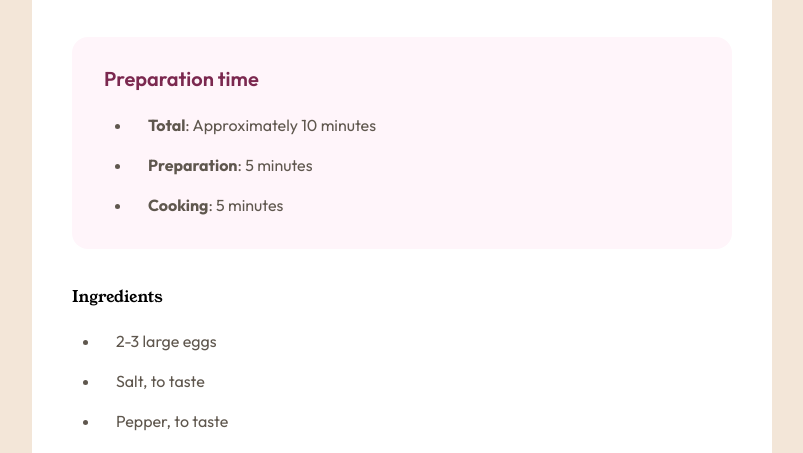
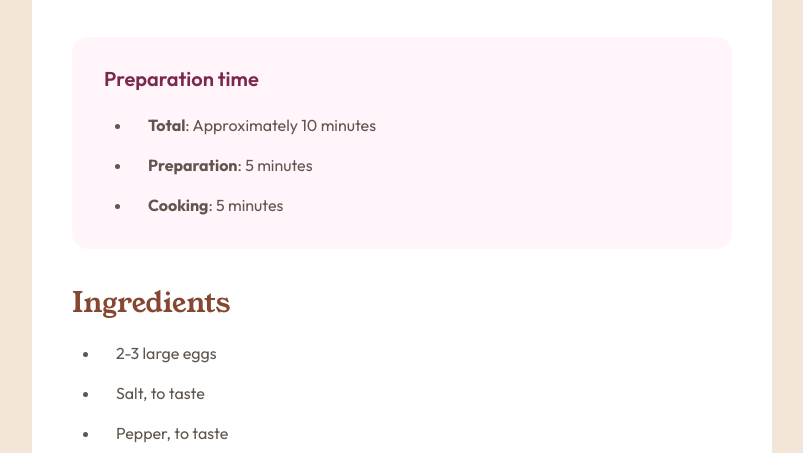
Before and after one commit to avinno/recipe-page-main, a plain HTML site: page index.html in a window 1280 px wide. Shown: the part 339-792 px from the top of the page, without its empty margins (238-1041 px from the left). Drawn offline with Linux system fonts and the light colour scheme.

Commit message:
css update

```diff
--- a/assets/css/style.css
+++ b/assets/css/style.css
@@ -42,7 +42,7 @@ h1 {
 	color: var(--stone-900);
 }
 
-h2 {
+h3 {
 	font-size: 1.75rem;
 	color: var(--brown-800);
 }
```
